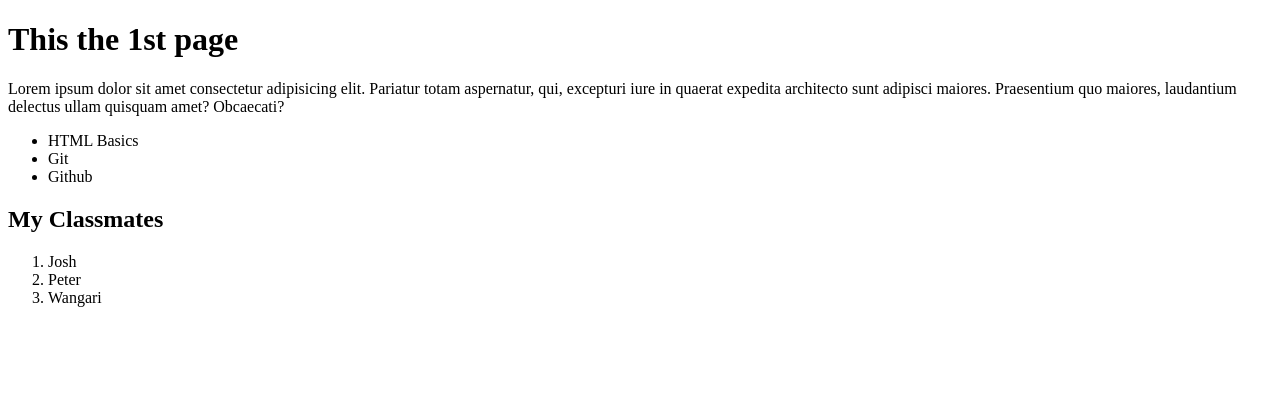
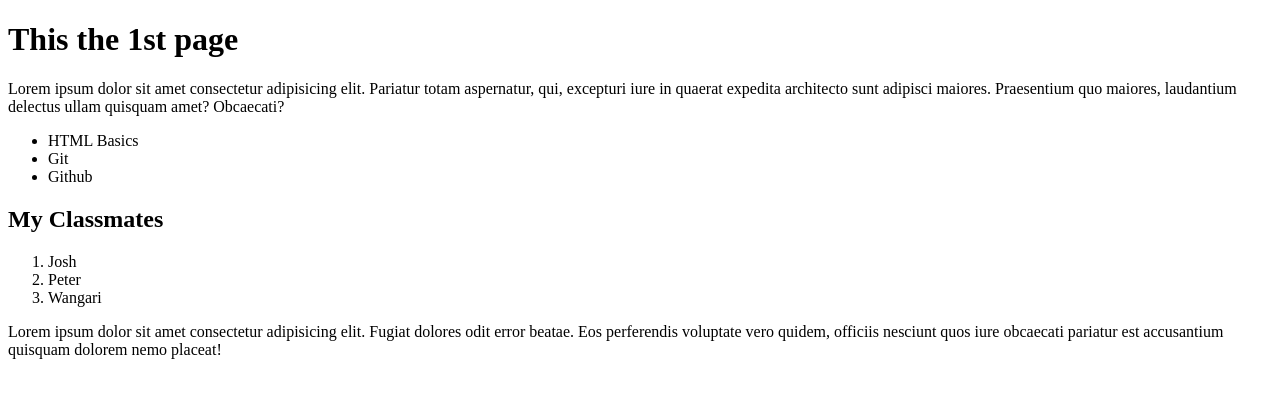
Before and after one commit to Peter-Konga/Gith-Basics, a plain HTML site: page index.html in a window 1280 px wide. Drawn offline with Linux system fonts and the light colour scheme.

Commit message:
added a new paragraph

```diff
--- a/index.html
+++ b/index.html
@@ -21,6 +21,6 @@
         <li>Peter</li>
         <li>Wangari</li>
     </ol>
-
+    <p>Lorem ipsum dolor sit amet consectetur adipisicing elit. Fugiat dolores odit error beatae. Eos perferendis voluptate vero quidem, officiis nesciunt quos iure obcaecati pariatur est accusantium quisquam dolorem nemo placeat!</p>
 </body>
 </html>
```
